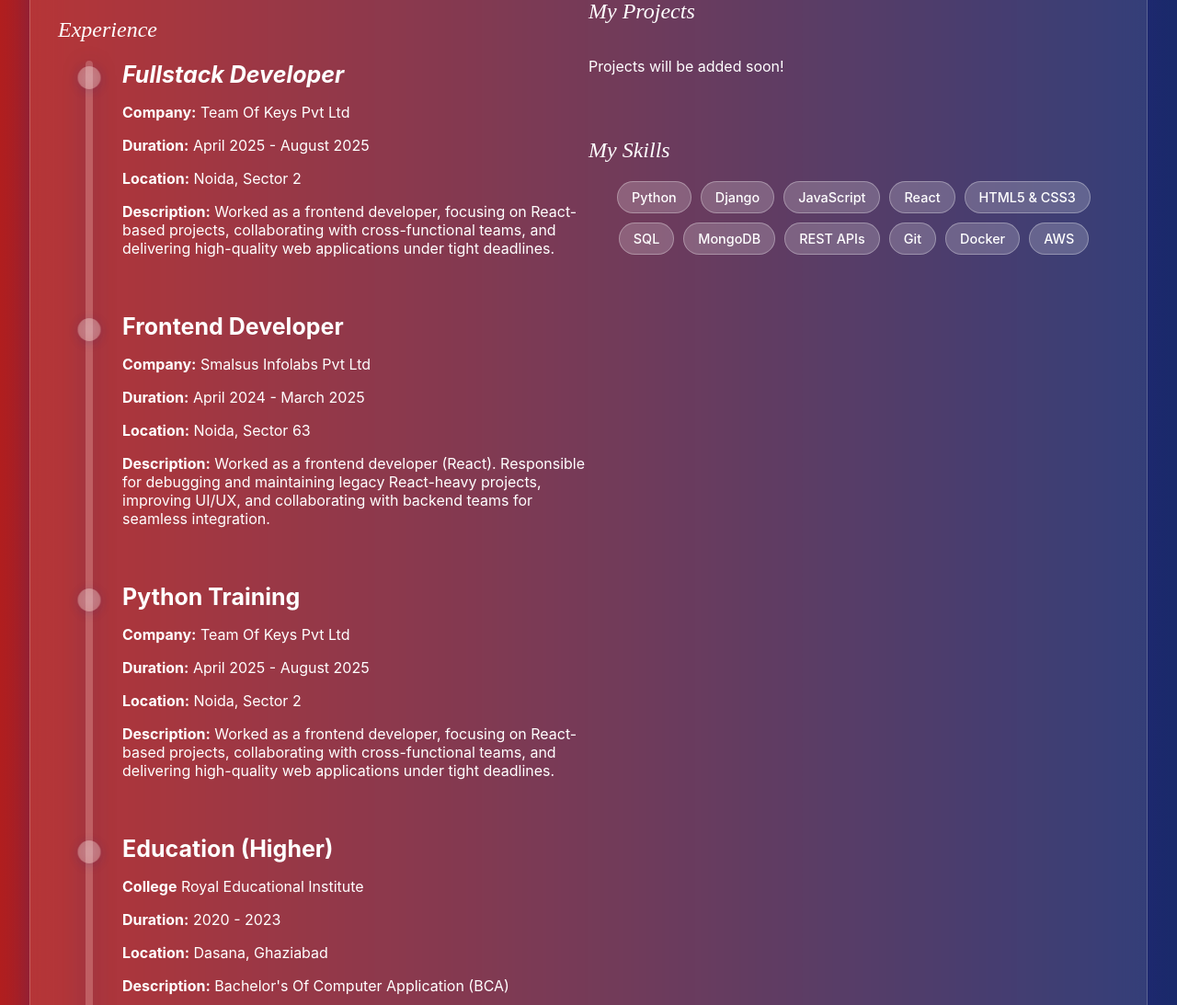
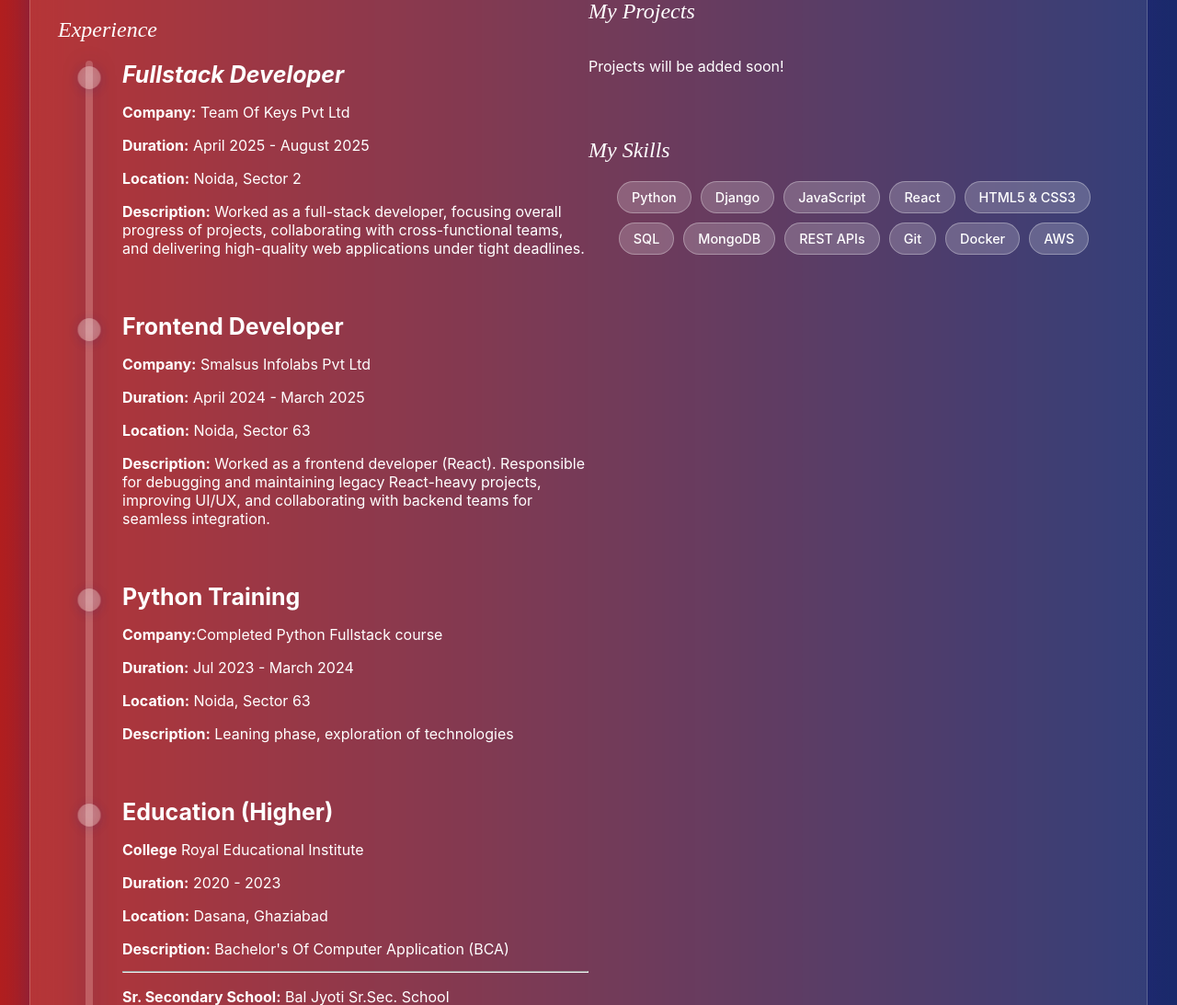
Before and after one commit to Manish-wq/django_todo, a Django app: page / in a window 1280 px wide. Shown: the part 380-1473 px from the top of the page at 92% size. Run offline with Django 5.2, Linux system fonts and the light colour scheme; data that the repository does not hold is empty.

Commit message:
description changes in working timelines

```diff
--- a/portfolio/templates/portfolio_home.html
+++ b/portfolio/templates/portfolio_home.html
@@ -53,8 +53,8 @@
                     <p style="margin-bottom: 0.2rem;"><strong>Company:</strong> Team Of Keys Pvt Ltd</p>
                     <p style="margin-bottom: 0.2rem;"><strong>Duration:</strong> April 2025 - August 2025</p>
                     <p style="margin-bottom: 0.2rem;"><strong>Location:</strong> Noida, Sector 2</p>
-                    <p style="margin-bottom: 0.2rem;"><strong>Description:</strong> Worked as a frontend developer,
-                        focusing on React-based projects, collaborating with cross-functional teams, and delivering
+                    <p style="margin-bottom: 0.2rem;"><strong>Description:</strong> Worked as a full-stack developer,
+                        focusing overall progress of projects, collaborating with cross-functional teams, and delivering
                         high-quality web applications under tight deadlines.</p>
                 </div>
             </div>
@@ -87,12 +87,10 @@
             <div style="margin-left: 40px;">
                 <div class="experience-label" style="font-weight: bold; font-size: 25px; margin-bottom: 0.5rem;">Python Training</div>
                 <div class="experience-details">
-                    <p style="margin-bottom: 0.2rem;"><strong>Company:</strong> Team Of Keys Pvt Ltd</p>
-                    <p style="margin-bottom: 0.2rem;"><strong>Duration:</strong> April 2025 - August 2025</p>
-                    <p style="margin-bottom: 0.2rem;"><strong>Location:</strong> Noida, Sector 2</p>
-                    <p style="margin-bottom: 0.2rem;"><strong>Description:</strong> Worked as a frontend developer,
-                        focusing on React-based projects, collaborating with cross-functional teams, and delivering
-                        high-quality web applications under tight deadlines.</p>
+                    <p style="margin-bottom: 0.2rem;"><strong>Company:</strong>Completed Python Fullstack course</p>
+                    <p style="margin-bottom: 0.2rem;"><strong>Duration:</strong> Jul 2023 - March 2024</p>
+                    <p style="margin-bottom: 0.2rem;"><strong>Location:</strong> Noida, Sector 63</p>
+                    <p style="margin-bottom: 0.2rem;"><strong>Description:</strong> Leaning phase, exploration of technologies</p>
                 </div>
             </div>
         </div>
```
